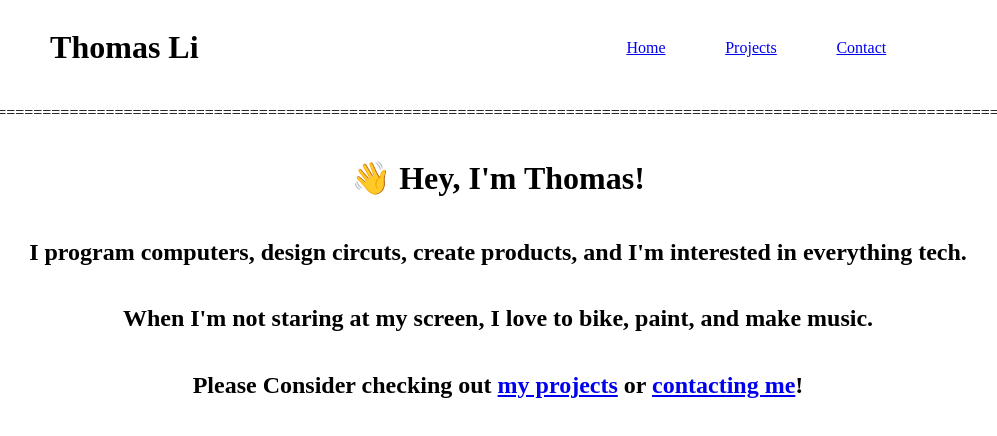
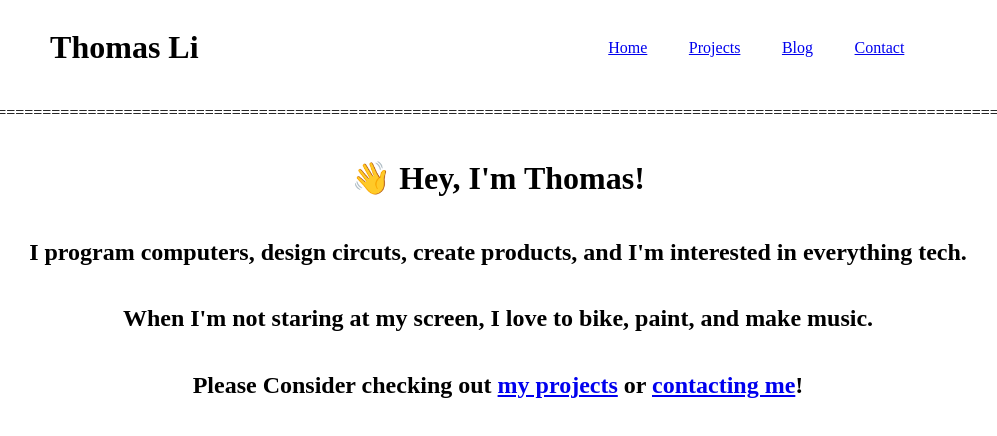
Before and after one commit to ThomasDLi/ThomasDLi.github.io, a React (Create React App) app: page / in a window 1280 px wide. Shown: the top 436 px of the page, without its empty margins (142-1139 px from the left). Built offline with nearby package versions, Linux system fonts and the light colour scheme.

Commit message:
added blog

```diff
--- a/src/components/Navbar.js
+++ b/src/components/Navbar.js
@@ -20,6 +20,8 @@ function Navbar(){
 
                 <Link to="/projects">Projects</Link>
 
+                <a href="https://thomasdli.notion.site/thomasdli/My-Blog-12aad5c68cb54e01baa1e640fef81015" target="_blank" rel="noreferrer">Blog</a>
+
                 <Link to="/contact">Contact</Link>
 
             </div>
```
